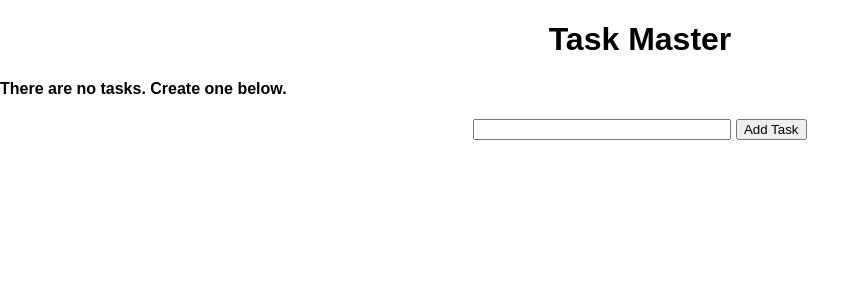
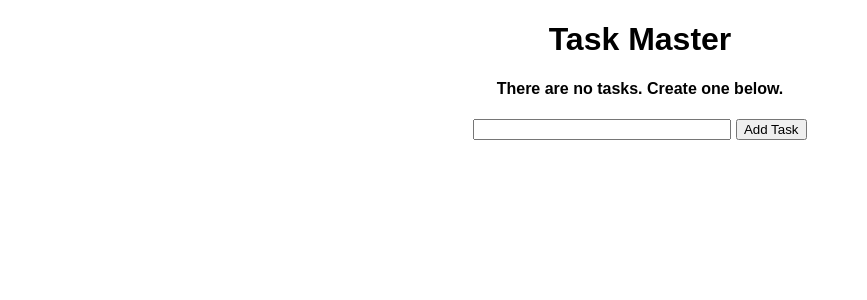
Before and after one commit to keroken/flask-intro, a Flask app: page / in a window 1280 px wide. Shown: the top 300 px of the page, without its empty margins (0-867 px from the left). Run offline with Flask 2, Linux system fonts and the light colour scheme; data that the repository does not hold is empty.

Commit message:
adjust css

```diff
--- a/static/css/main.css
+++ b/static/css/main.css
@@ -3,7 +3,9 @@ body {
   font-family: sans-serif;
 }
 
-h1 {
+.content {
+  width: 600px;
+  margin: 0 auto;
   text-align: center;
 }
 
@@ -18,7 +20,6 @@ table th, table td {
 }
 
 form {
-  text-align: center;
   margin-top: 20px;
 }
 
```
Also changed, not shown: test.db.
